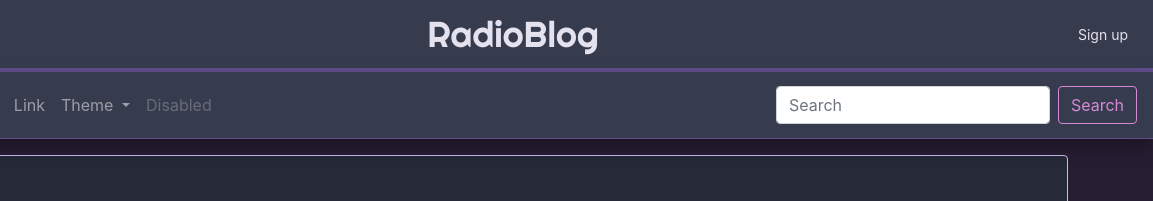
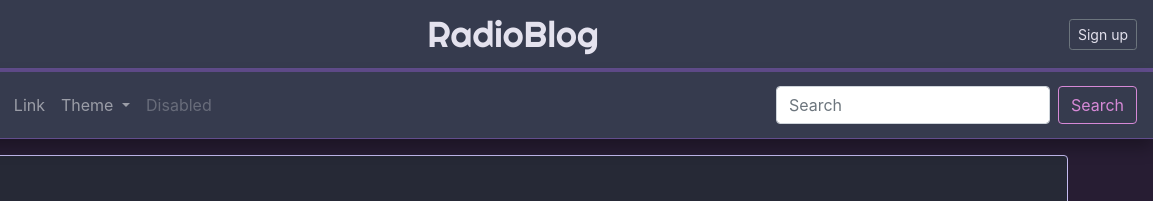
Before and after one commit to Mamad-cloud/Mamad-cloud.github.io, a plain HTML site: page index.html in a window 1280 px wide. Shown: the top 201 px of the page, 127-1280 px from the left. Drawn offline with nearby package versions, Linux system fonts and the light colour scheme.

Commit message:
ready for class-2

```diff
--- a/index.html
+++ b/index.html
@@ -92,8 +92,8 @@
 			  <a class="blog-header-logo text-light" href="#">RadioBlog</a>
 			</div>
 			<div class="col-4 d-flex justify-content-end align-items-center">
-			  <!--<a class="btn btn-sm glitch btn-outline-secondary text-light" href="signup.html">Sign up</a>-->
-			  <a class="btn btn-sm glitch text-light" href="signup.html">Sign up</a>
+			  <a class="btn btn-sm glitch btn-outline-secondary text-light" href="signup.html">Sign up</a>
+
 
 			</div>
 		  </div>
```
